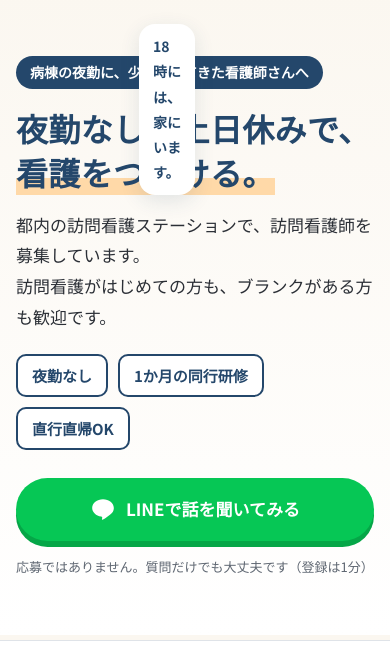
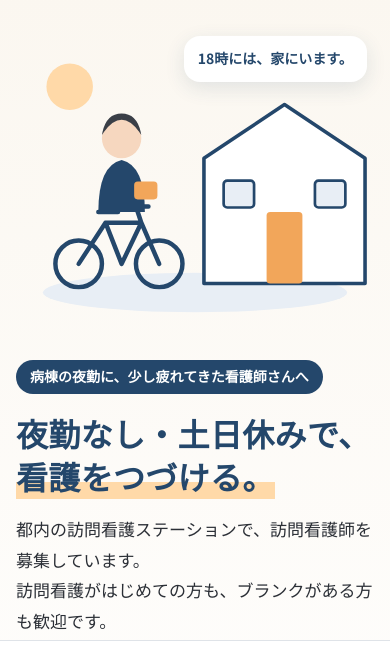
Before and after one commit to anzentitai1031-gif/lp-samples, a plain HTML site: page kyujin-nurse/index.html in a window 390 px wide. Shown: the part 124-772 px from the top of the page. Drawn offline with Linux system fonts and the light colour scheme.

Commit message:
Fix mobile FV illustration and headline line break
Co-Authored-By: Claude Opus 5.5 <noreply@anthropic.com>
Claude-Session: https://claude.ai/code/session_01Ei37irZUVgprmQTq4ocCJU

```diff
--- a/kyujin-nurse/index.html
+++ b/kyujin-nurse/index.html
@@ -81,7 +81,7 @@
     display: inline-block; background: var(--main); color: #fff; font-weight: 700;
     font-size: 14px; padding: 4px 14px; border-radius: 999px; margin: 0 0 18px;
   }
-  .fv h1 { font-size: clamp(32px, 5.4vw, 54px); line-height: 1.35; margin: 0 0 16px; color: var(--main); font-weight: 900; letter-spacing: .01em; }
+  .fv h1 { font-size: clamp(32px, 5.4vw, 54px); line-height: 1.35; word-break: keep-all; margin: 0 0 16px; color: var(--main); font-weight: 900; letter-spacing: .01em; }
   .fv h1 em { font-style: normal; background: linear-gradient(transparent 62%, #ffd9a8 62%); }
   .fv-lead { font-size: 17px; margin: 0 0 22px; }
   .fv-points { display: flex; flex-wrap: wrap; gap: 10px; padding: 0; margin: 0 0 28px; list-style: none; }
@@ -180,7 +180,8 @@
     section { padding: 56px 0; }
     .fv { padding: 32px 0 44px; }
     .fv-grid { grid-template-columns: 1fr; }
-    .fv-illust { max-width: 360px; margin: 0 auto; order: -1; }
+    .fv-illust { width: 100%; max-width: 360px; margin: 0 auto; order: -1; }
+    .fv-illust svg { width: 100%; height: auto; }
     .scenes, .steps, .voices { grid-template-columns: 1fr; }
     .feature { grid-template-columns: 1fr; padding: 24px; }
     .feature .num { width: 84px; height: 84px; }
@@ -226,7 +227,7 @@
     <div class="wrap fv-grid">
       <div>
         <p class="fv-target">病棟の夜勤に、少し疲れてきた看護師さんへ</p>
-        <h1>夜勤なし・土日休みで、<br><em>看護をつづける。</em></h1>
+        <h1>夜勤なし・<wbr>土日休みで、<br><em>看護をつづける。</em></h1>
         <p class="fv-lead">都内の訪問看護ステーションで、訪問看護師を募集しています。<br>訪問看護がはじめての方も、ブランクがある方も歓迎です。</p>
         <ul class="fv-points">
           <li>夜勤なし</li>
```
